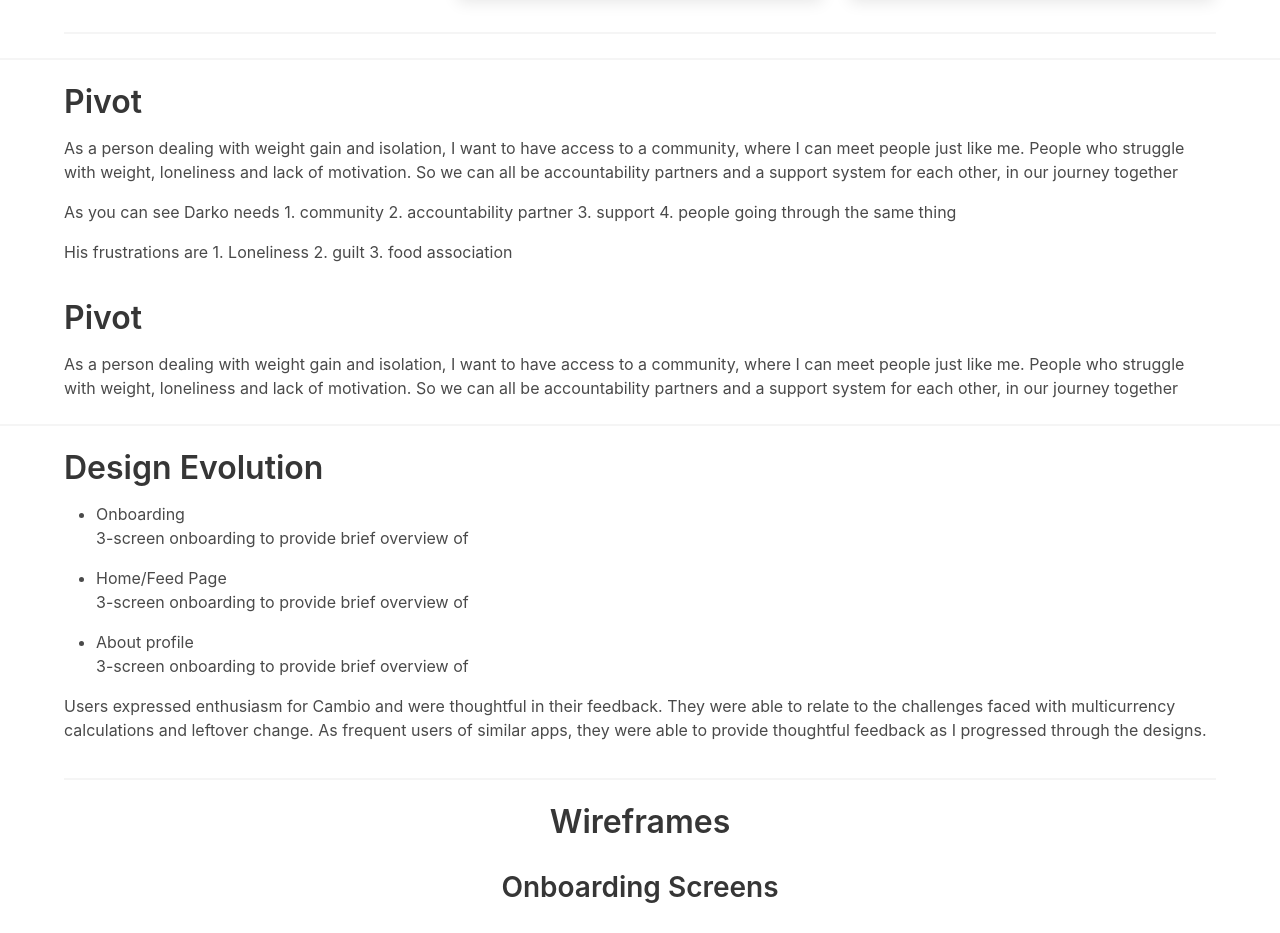
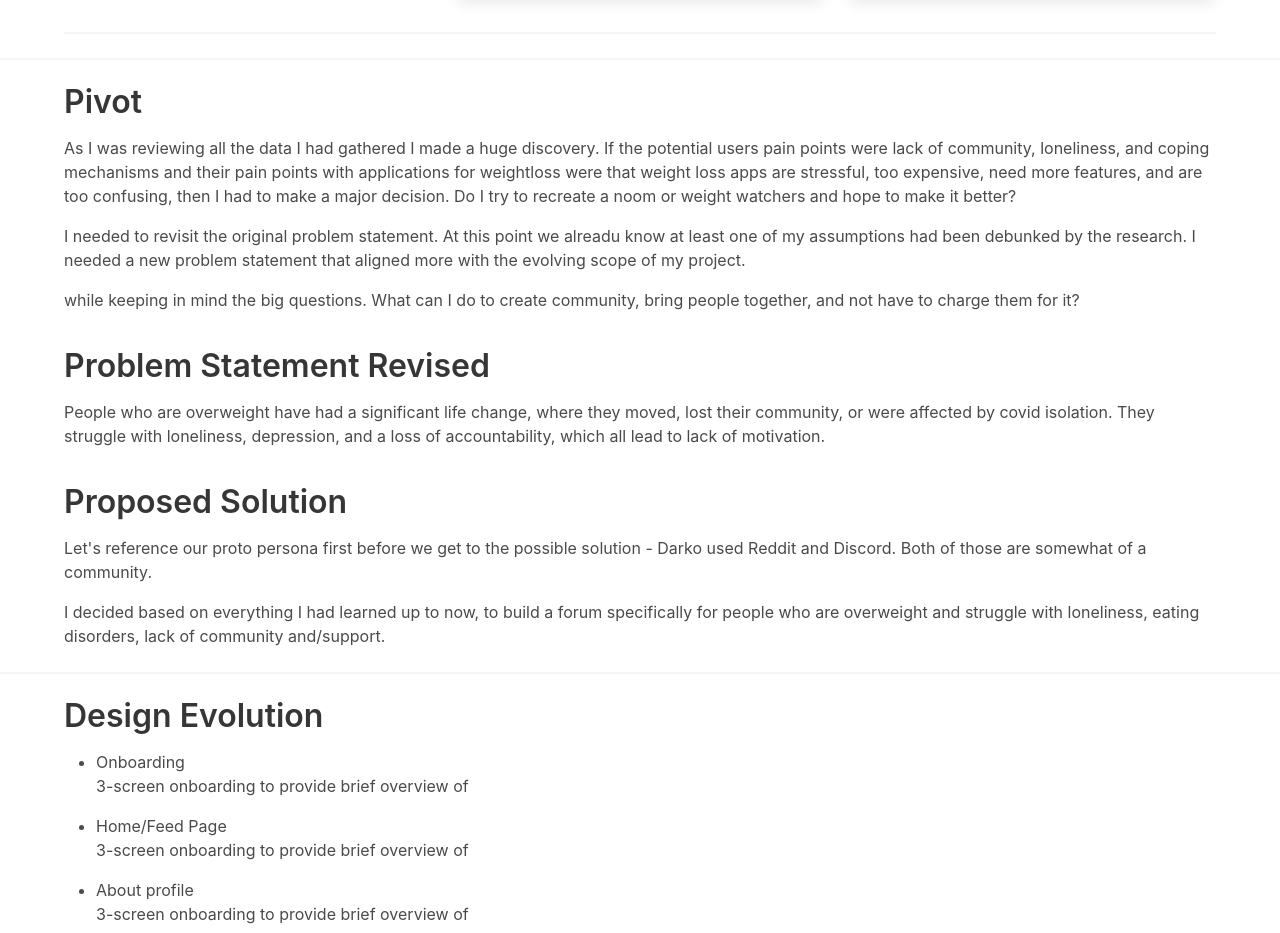
Before and after one commit to Morticia007/bulma-portfolio, a React (Create React App) app: page /work in a window 1280 px wide. Shown: the part 6300-7233 px from the top of the page. Built offline with nearby package versions, Linux system fonts and the light colour scheme.

Commit message:
Add Pivot, Revised Problem statement, Proposed solution

```diff
--- a/src/Work.js
+++ b/src/Work.js
@@ -166,19 +166,19 @@ function Work() {
               <div className='column'>
                 <h1>Pivot</h1>
                 <p>
-                  As a person dealing with weight gain and isolation, I want to
-                  have access to a community, where I can meet people just like
-                  me. People who struggle with weight, loneliness and lack of
-                  motivation. So we can all be accountability partners and a
-                  support system for each other, in our journey together
+                  As I was reviewing all the data I had gathered I made a huge discovery. If the potential users pain points
+                  were lack of community, loneliness, and coping mechanisms and their pain points with applications for weightloss
+                  were that weight loss apps are stressful, too expensive, need more
+                  features, and are too confusing, then I had to make a major decision. Do I try to recreate a noom or weight watchers
+                   and hope to make it better?
                 </p>
                 <p>
-                  As you can see Darko needs 1. community 2. accountability
-                  partner 3. support 4. people going through the same thing
+                  I needed to revisit the original problem statement. At this point we alreadu know at least one of my assumptions had been
+                  debunked by the research. I needed a new problem statement that aligned more with the evolving scope of my project.
                 </p>
                 <p>
-                  His frustrations are 1. Loneliness 2. guilt 3. food
-                  association
+                  while keeping in mind the big questions.  What can I do to create community, bring people together, and not have to charge them for it?
+
                 </p>
               </div>
             </div>
@@ -186,13 +186,25 @@ function Work() {
           <div className='content container'>
             <div className='columns'>
               <div className='column'>
-                <h1>Pivot</h1>
+                <h1>Problem Statement Revised</h1>
                 <p>
-                  As a person dealing with weight gain and isolation, I want to
-                  have access to a community, where I can meet people just like
-                  me. People who struggle with weight, loneliness and lack of
-                  motivation. So we can all be accountability partners and a
-                  support system for each other, in our journey together
+                People who are overweight have had a significant life change, where they moved, lost their community, or were affected by covid isolation.
+                They struggle with loneliness, depression, and a loss of accountability, which all lead to lack of motivation.
+                </p>
+              </div>
+            </div>
+          </div>
+          <div className='content container'>
+            <div className='columns'>
+              <div className='column'>
+                <h1>Proposed Solution</h1>
+                <p>
+                Let's reference our proto persona first before we get to the possible solution - Darko used Reddit and Discord.
+                Both of those are somewhat of a community.
+                </p>
+                <p>
+                 I decided based on everything I had learned up to now, to build a forum specifically for people who are overweight and struggle
+                with loneliness, eating disorders, lack of community and/support.
                 </p>
               </div>
             </div>
```
